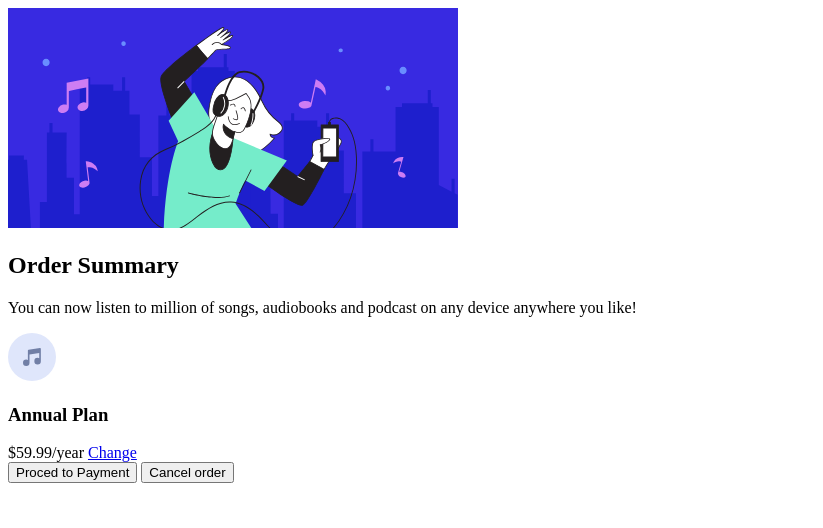
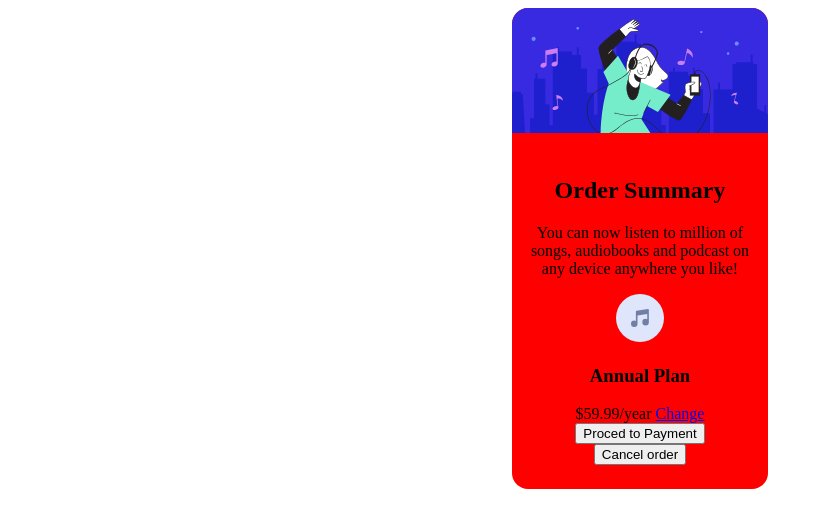
Before and after one commit to pipe2442/frontend-challenge, a plain HTML site: page index.html in a window 1280 px wide. Shown: the whole page, without its empty margins (0-823 px from the left). Drawn offline with Linux system fonts and the light colour scheme.

Commit message:
Create styles for components with flex box and padding

```diff
--- a/index.html
+++ b/index.html
@@ -4,6 +4,7 @@
   <meta charset="UTF-8">
   <meta name="viewport" content="width=device-width, initial-scale=1.0"> <!-- displays site properly based on user's device -->
   <link rel="icon" type="image/png" sizes="32x32" href="./images/favicon-32x32.png">
+  <link rel="stylesheet" href="styles.css">
 
   <title>Frontend Mentor | Order summary card</title>
 </head>
--- /dev/null
+++ b/styles.css
@@ -0,0 +1,18 @@
+.card {
+    display: flex;
+    flex-direction: column;
+    justify-content: center;
+    text-align: center;
+    border-radius: 1em;
+    width: 70%;
+    max-width: 20vw;
+    margin: 0 auto;
+    background-color: red;
+}
+.card__img {
+    border-top-left-radius:  1em;
+    border-top-right-radius:  1em;
+}
+.card__summary {
+    padding: 1.5rem 1rem;
+}
```
